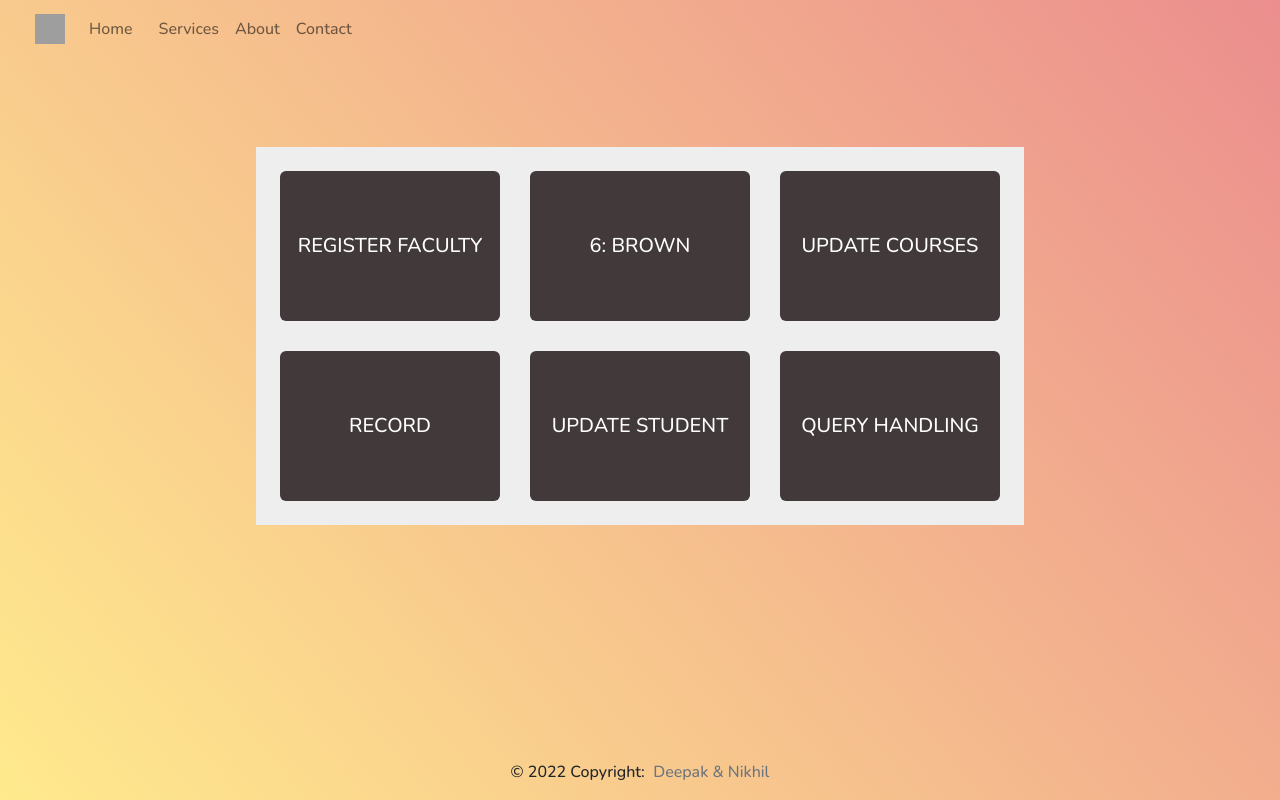
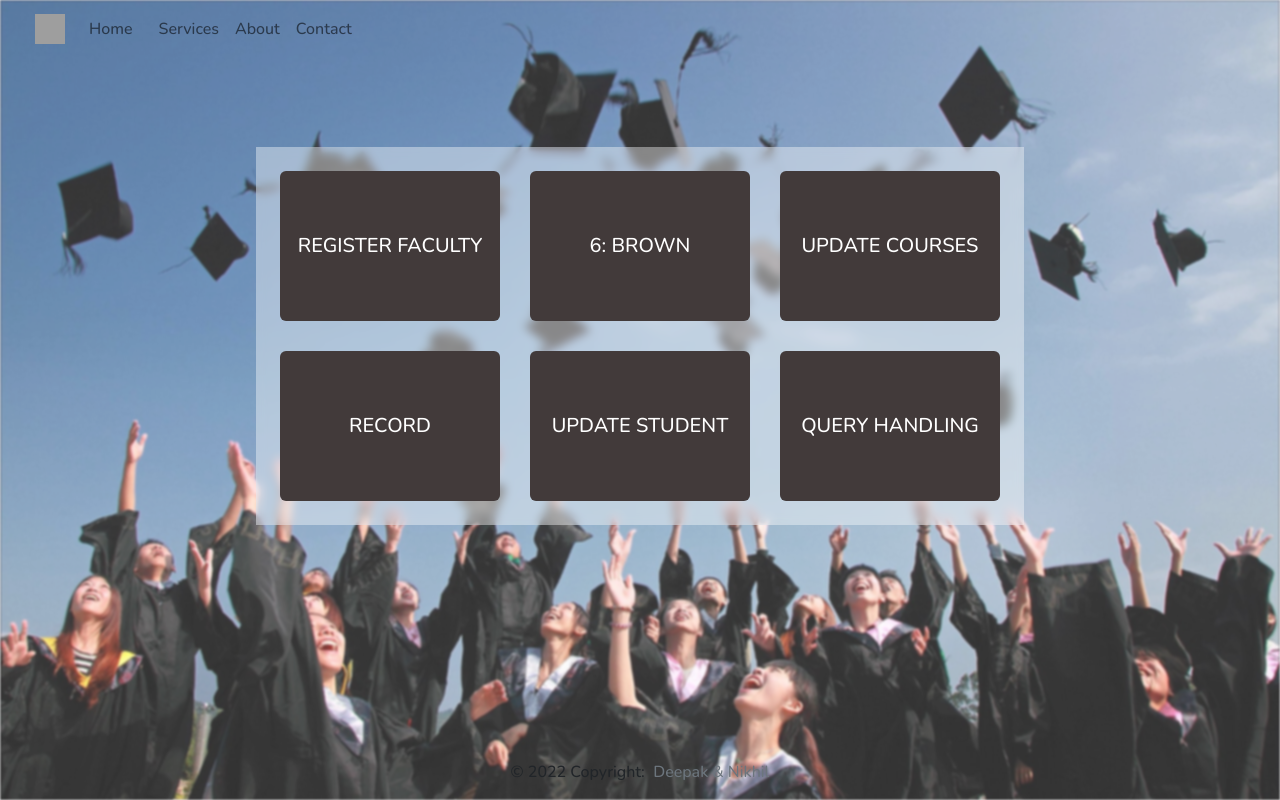
Before and after one commit to MashoorNEGI/Minor-Client, a React (Create React App) app: page /Admin in a window 1280 px wide. Built offline with nearby package versions, Linux system fonts and the light colour scheme; grey boxes are pictures that could not be loaded.

Commit message:
bacground-blur

```diff
--- a/public/style.css
+++ b/public/style.css
@@ -1,15 +1,17 @@
 body::before {
     content: '';
-    background: linear-gradient(50deg,rgb(255, 225, 92,10),rgb(220, 53, 53,0.8));
+    background: url(./background.jpg);
+    filter: blur(1.2px);
     background-size: cover;
     position: absolute;
     top: 0;
     right: 0;
     left: 0;
     bottom: 0;
-    opacity: 0.7;
+    opacity: 0.8;
     z-index: -1;
 }
+
 html,
 body {
     margin: 0;
--- a/src/components/admin/Admin.scss
+++ b/src/components/admin/Admin.scss
@@ -1,5 +1,6 @@
 .Admin-container {
-    background-color: #eee;
+    background-color: rgba(255, 255, 255, 0.4);
+    backdrop-filter: blur(5px);
     width: 60%;
     margin: 7% auto;
     display: grid;
```
